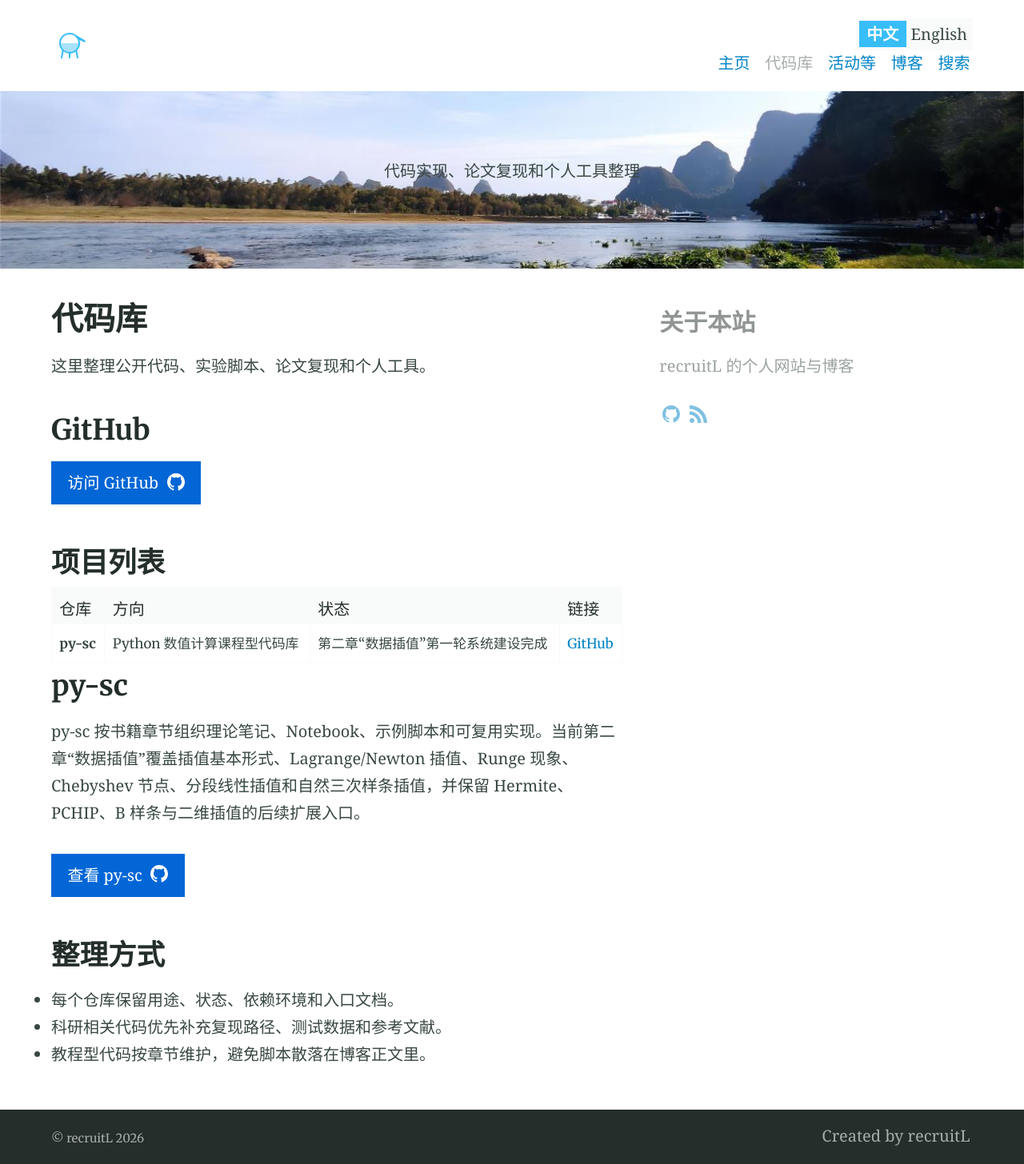
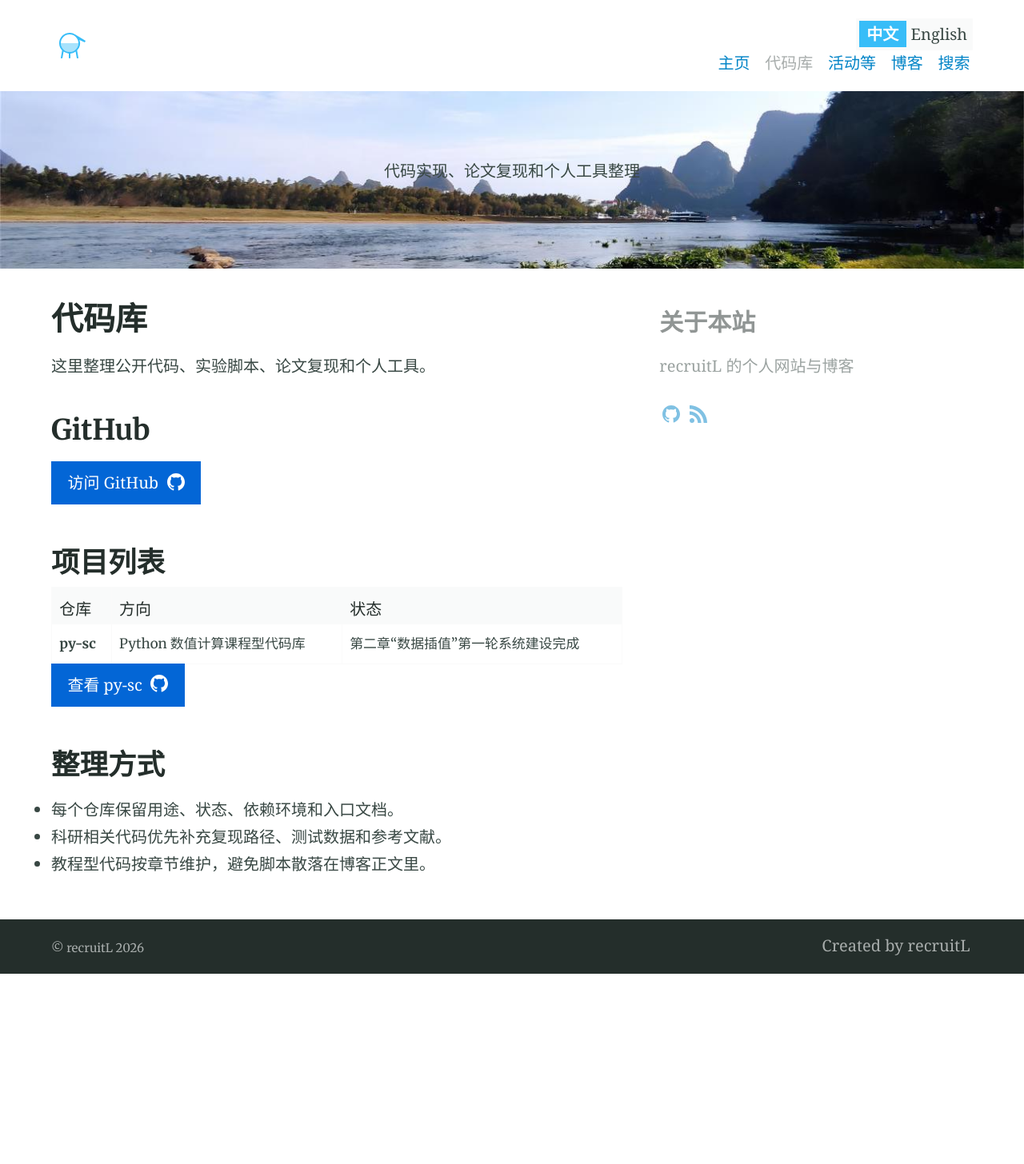
Before and after one commit to recruitL/recruitL.github.io, a Jekyll site: the page built from code/index.md, in a window 1280 px wide. Shown: the whole page at 80% size. Built offline with Jekyll 4.4.1, drawn with Linux system fonts in a browser that asks for light colours; after the commit the page ends 1218 px from its top, so only the background shows below that.

Commit message:
Simplify code project table

```diff
--- a/_sass/_theme.scss
+++ b/_sass/_theme.scss
@@ -375,6 +375,10 @@ a .icon {
   th {
     background: $featureBackgroundColour;
     color: $headingColour;
+  }
+  th:first-child,
+  td:first-child {
+    white-space: nowrap;
   }
 }
 
--- a/code/index.md
+++ b/code/index.md
@@ -23,7 +23,6 @@ aside: true
       <th>仓库</th>
       <th>方向</th>
       <th>状态</th>
-      <th>链接</th>
     </tr>
   </thead>
   <tbody>
@@ -31,14 +30,9 @@ aside: true
       <td><strong>py-sc</strong></td>
       <td>Python 数值计算课程型代码库</td>
       <td>第二章“数据插值”第一轮系统建设完成</td>
-      <td><a href="https://github.com/recruitL/py-sc">GitHub</a></td>
     </tr>
   </tbody>
 </table>
-
-## py-sc
-
-py-sc 按书籍章节组织理论笔记、Notebook、示例脚本和可复用实现。当前第二章“数据插值”覆盖插值基本形式、Lagrange/Newton 插值、Runge 现象、Chebyshev 节点、分段线性插值和自然三次样条插值，并保留 Hermite、PCHIP、B 样条与二维插值的后续扩展入口。
 
 {% include button.html text="查看 py-sc" icon="github" link="https://github.com/recruitL/py-sc" color="#0366d6" %}
 
```
Also changed, not shown: en/code/index.md (+0 -6 lines).
